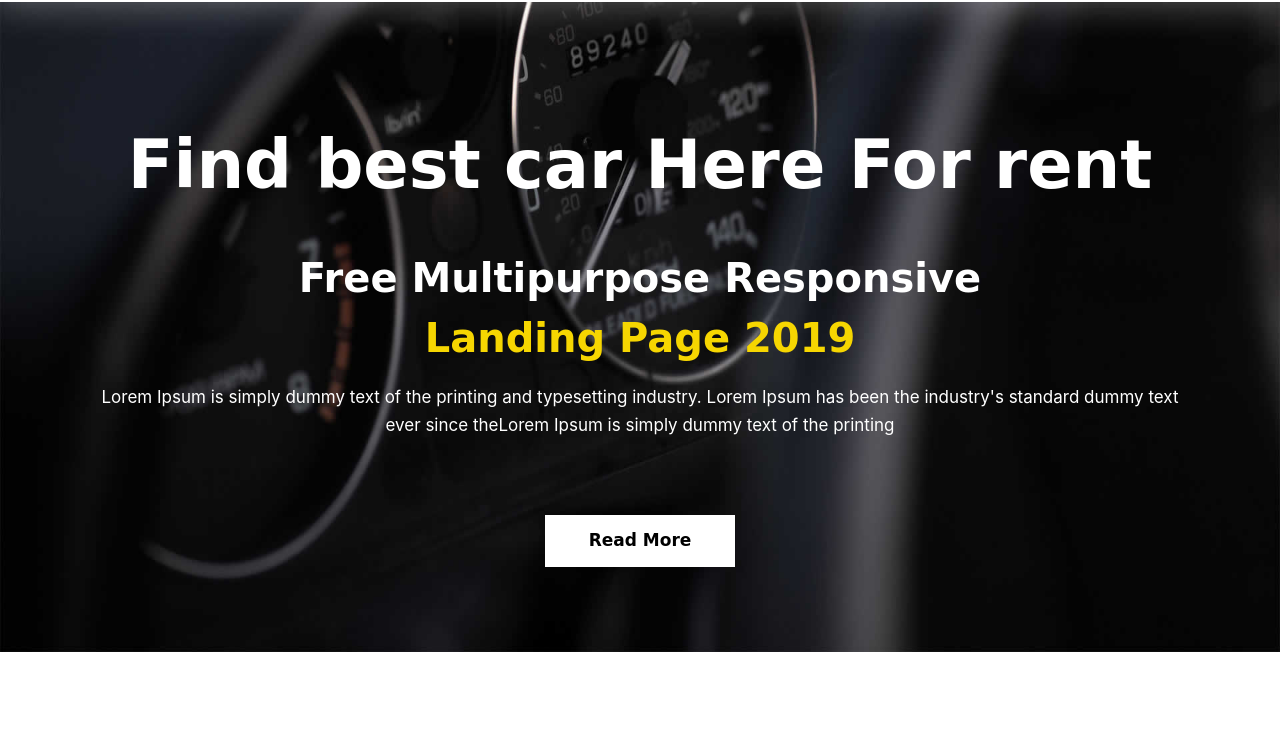
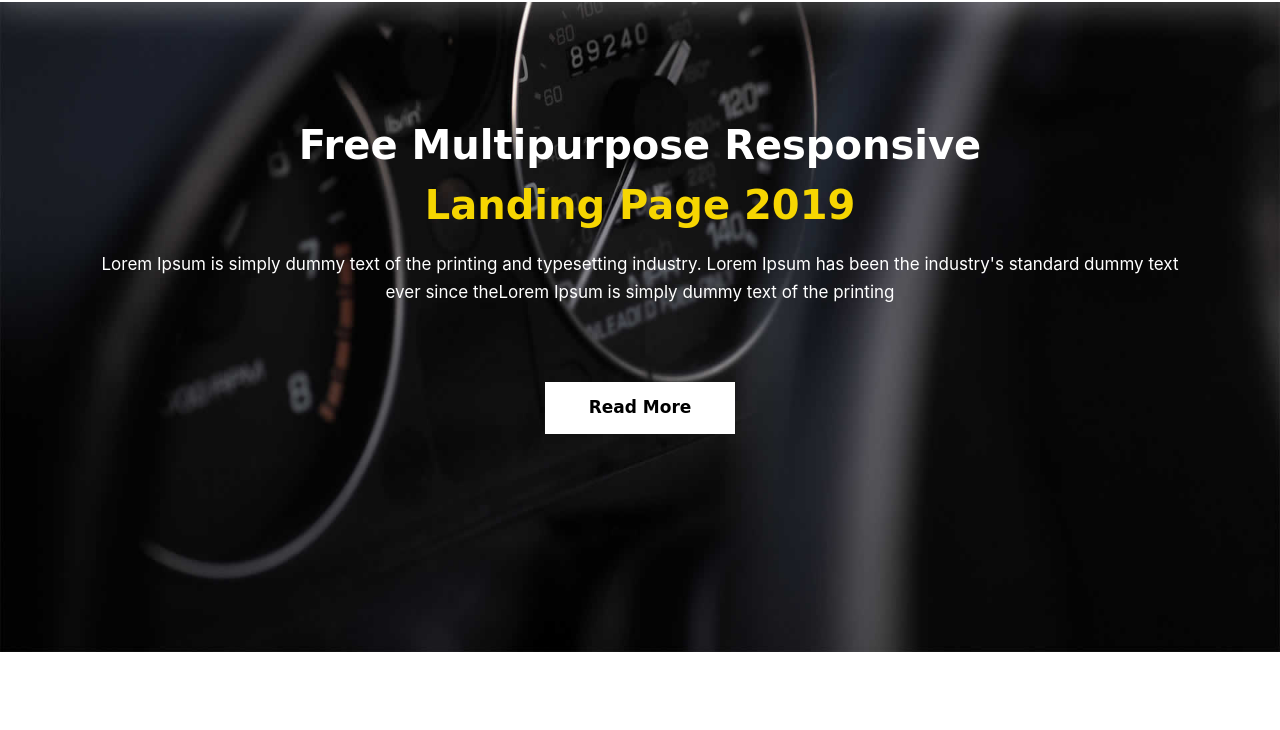
Before and after one commit to abuzar316/web-carrento, a plain HTML site: page index.html in a window 1280 px wide. Shown: the part 70-800 px from the top of the page. Drawn offline with nearby package versions, Linux system fonts and the light colour scheme.

Commit message:
Update index.html

```diff
--- a/index.html
+++ b/index.html
@@ -39,7 +39,7 @@
         <div class="bannerdiv">
           <div class="textbox">
             <div class="textbg">
-              <h1>Find best car Here For rent</h1>
+
               <strong>Free Multipurpose Responsive</strong>
               <span>Landing Page 2019</span>
               <p>
```
